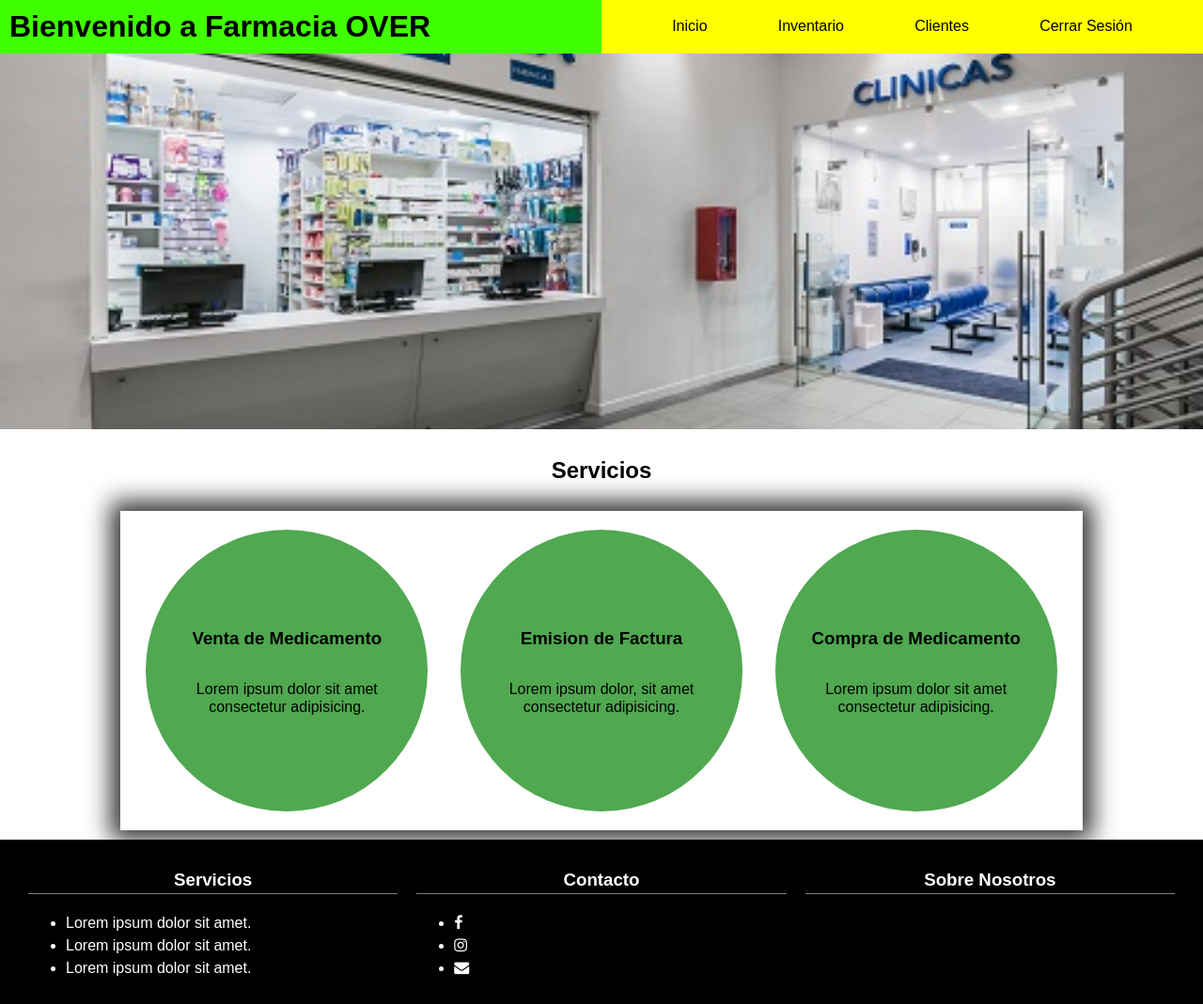
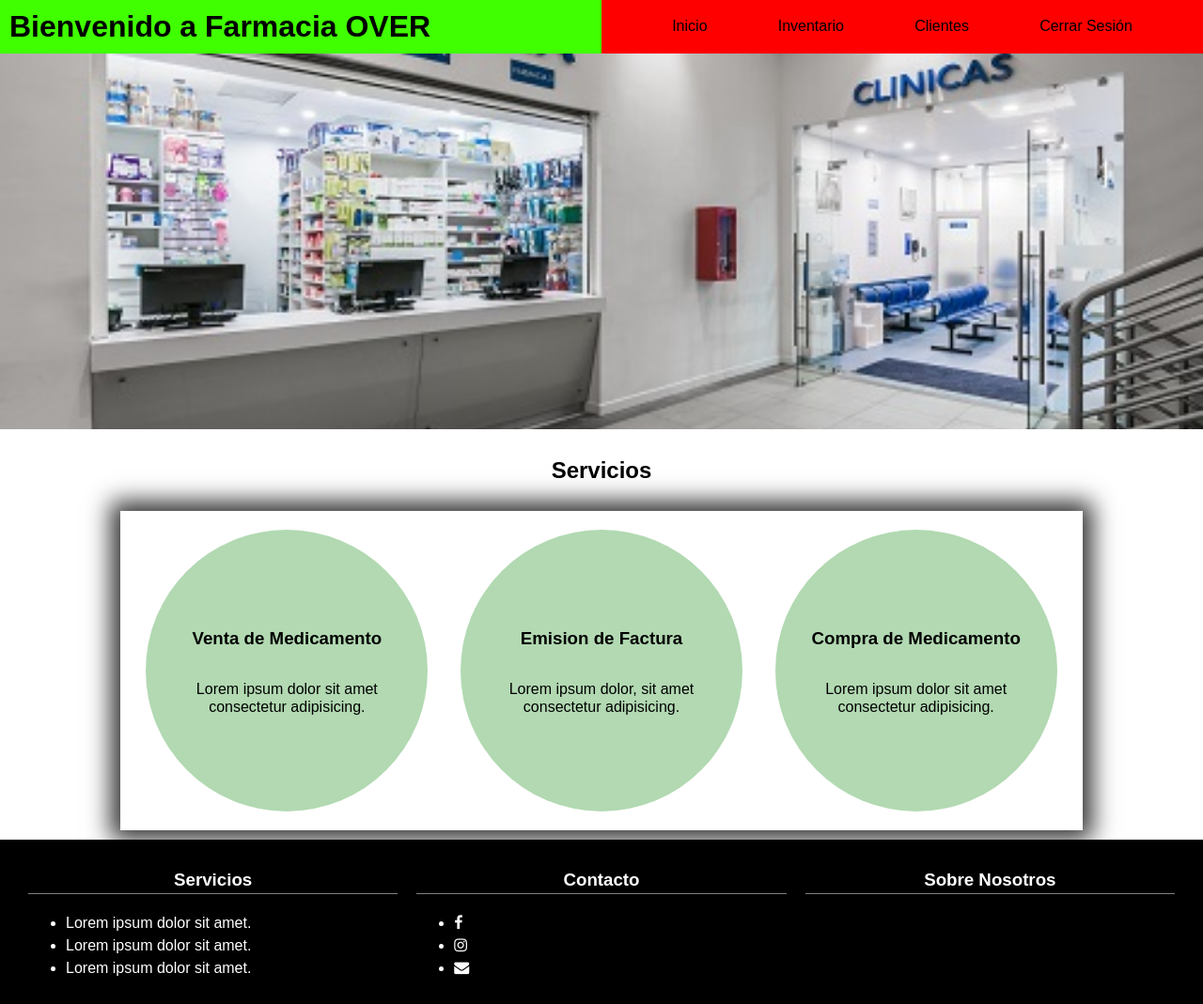
Before and after one commit to Frank420-Developer/FarmaciaOver, a PHP site: the page made by views/modules/inicio.php in a window 1280 px wide. Shown: the whole page at 94% size. Run offline with PHP 8.4, Linux system fonts and the light colour scheme; the template is opened without the code that fills it, so the values that code supplies are empty.

Commit message:
style.css

```diff
--- a/views/assets/css/style.css
+++ b/views/assets/css/style.css
@@ -183,7 +183,7 @@ a{
     width: 50%;
     justify-content: space-evenly;
     align-items: center;
-    background-color: yellow;
+    background-color: red;
 
 }
 .navegacion-principal a:hover{
@@ -245,13 +245,17 @@ a{
     flex-direction: column;
     justify-content: center;
     text-align: center;
-    background-color: rgba(0, 128, 0, 0.685);
+    background-color: rgba(0, 128, 0, 0.3);
     padding: 1rem;
     border-radius: 50%;
     width:18rem;
     height:18rem;
     margin: auto;
-    transition: all 300ms;
+    cursor: pointer;
+
+}
+.servicio:hover{
+    transition: all 2s ease-out;
 }
 @media (min-width: 768px) and (max-width: 1068px) {
    .servicio{
```
